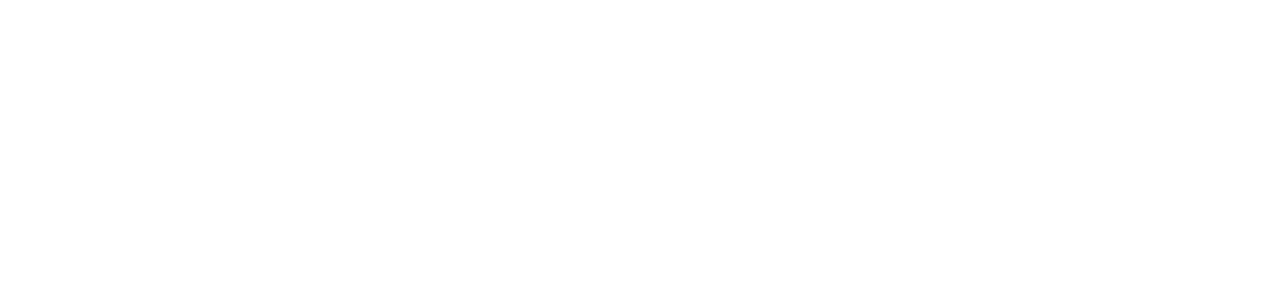
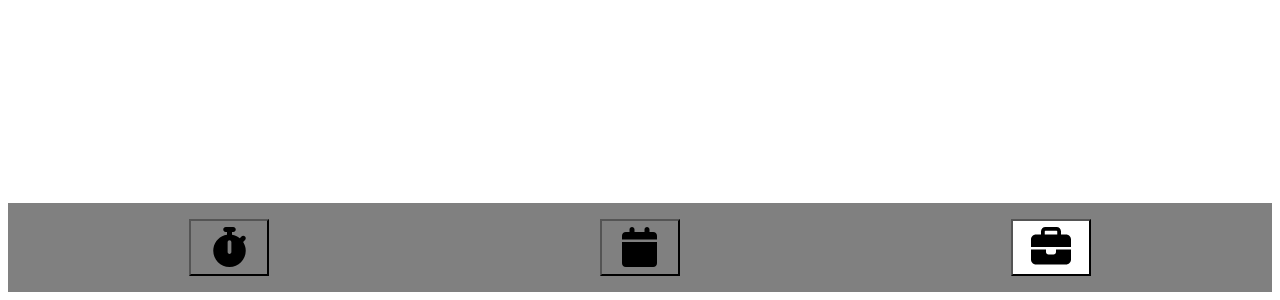
Before and after one commit to cme-timothy/time-tracking-app, a React (Create React App) app: page / in a window 1280 px wide. Shown: the part 516-816 px from the top of the page. Built offline with nearby package versions, Linux system fonts and the light colour scheme.

Commit message:
header links/buttons working

```diff
--- a/package.json
+++ b/package.json
@@ -13,6 +13,8 @@
     "@chakra-ui/react": "^2.3.6",
     "@emotion/react": "^11.10.4",
     "@emotion/styled": "^11.10.4",
+    "@fortawesome/free-solid-svg-icons": "^6.2.0",
+    "@fortawesome/react-fontawesome": "^0.2.0",
     "@testing-library/jest-dom": "^5.16.5",
     "@testing-library/react": "^13.4.0",
     "@testing-library/user-event": "^13.5.0",
--- a/src/App.jsx
+++ b/src/App.jsx
@@ -1,5 +1,6 @@
 import { HelmetProvider } from "react-helmet-async";
 import { BrowserRouter as Router } from "react-router-dom";
+import { Flex } from "@chakra-ui/react";
 import Main from "./components/Main";
 import Header from "./components/Header";
 
@@ -7,8 +8,11 @@
   return (
     <HelmetProvider>
       <Router>
-        <Main />
-        <Header />
+        <Flex direction="column" minH="100vh" >
+          <Main />
+          <Flex flex={1} />
+          <Header />
+        </Flex>
       </Router>
     </HelmetProvider>
   );
--- a/src/components/Header.jsx
+++ b/src/components/Header.jsx
@@ -1,5 +1,64 @@
+import { Flex, Button, Link } from "@chakra-ui/react";
+import { FontAwesomeIcon } from "@fortawesome/react-fontawesome";
+import {
+  faBriefcase,
+  faCalendar,
+  faStopwatch,
+} from "@fortawesome/free-solid-svg-icons";
+import { useState } from "react";
+import { Link as ReachLink } from "react-router-dom";
 function Header() {
-  return <></>;
+  const [buttonClick, setButtonClick] = useState({
+    stopWatch: "gray",
+    calendar: "gray",
+    briefcase: "white",
+  });
+
+  function handleClick(stopWatch, calendar, briefcase) {
+    setButtonClick({
+      stopWatch: stopWatch,
+      calendar: calendar,
+      briefcase: briefcase,
+    });
+  }
+
+  return (
+    <Flex justify="space-around" bg="gray" p="1em">
+      <Link as={ReachLink} to="/Timer">
+        <Button
+          onClick={() => handleClick("white", "gray", "gray")}
+          w="6em"
+          align="center"
+          p="0.5em"
+          bg={buttonClick.stopWatch}
+        >
+          <FontAwesomeIcon icon={faStopwatch} size="3x" />
+        </Button>
+      </Link>
+      <Link as={ReachLink} to="/Calender">
+        <Button
+          onClick={() => handleClick("gray", "white", "gray")}
+          w="6em"
+          align="center"
+          p="0.5em"
+          bg={buttonClick.calendar}
+        >
+          <FontAwesomeIcon icon={faCalendar} size="3x" />
+        </Button>
+      </Link>
+      <Link as={ReachLink} to="/">
+        <Button
+          onClick={() => handleClick("gray", "gray", "white")}
+          w="6em"
+          align="center"
+          p="0.5em"
+          bg={buttonClick.briefcase}
+        >
+          <FontAwesomeIcon icon={faBriefcase} size="3x" />
+        </Button>
+      </Link>
+    </Flex>
+  );
 }
 
 export default Header;
```
Also changed, not shown: 1 other file (tests, documents, lock files or other folders).
